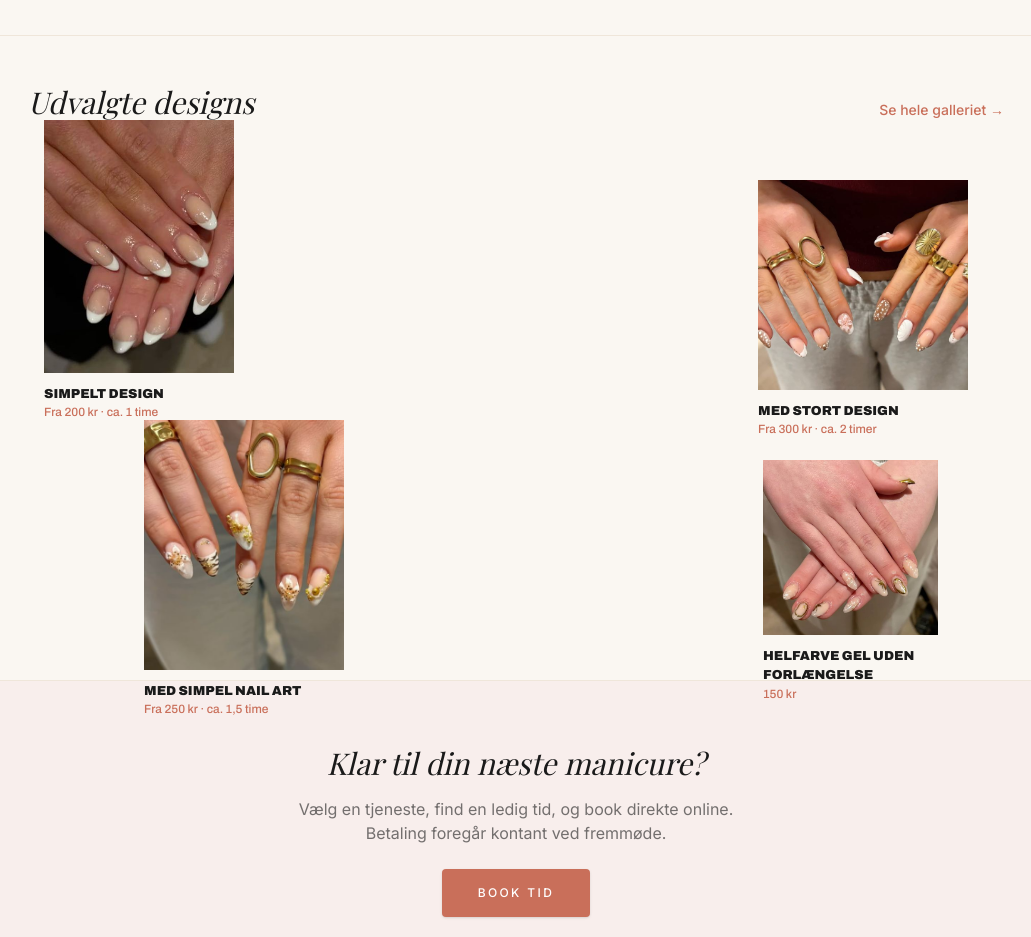
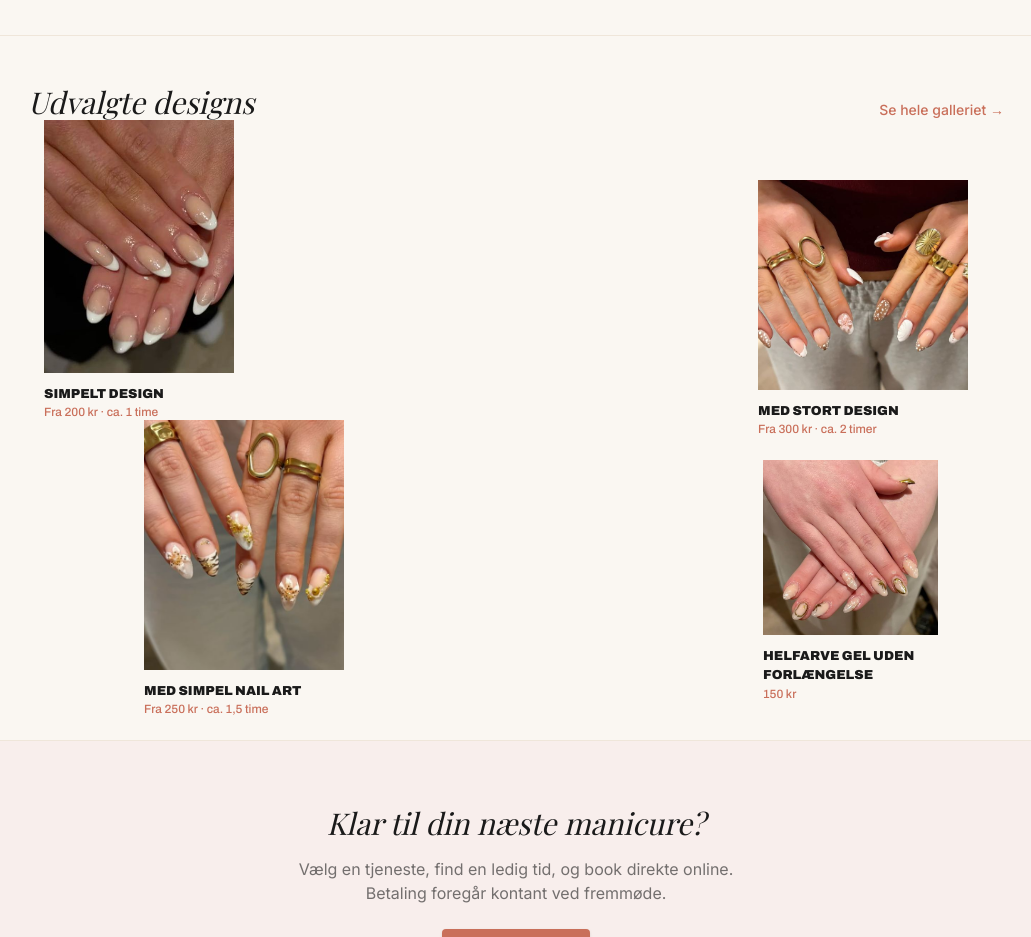
Before and after one commit to soph4638/zoega-nails, a Next.js app: page / in a window 1280 px wide. Shown: the part 660-1597 px from the top of the page, without its empty margins (124-1155 px from the left). Built offline with nearby package versions, Linux system fonts and the light colour scheme; a web font is replaced by a local one.

Commit message:
Fix text overlap in Udvalgte designs section

```diff
--- a/app/page.tsx
+++ b/app/page.tsx
@@ -49,7 +49,7 @@ export default function Home() {
           </Link>
         </div>
 
-        <div className="relative mx-auto grid max-w-5xl grid-cols-2 gap-8 px-4 py-10 sm:px-6 sm:py-14 md:block md:min-h-[560px] md:gap-0 md:py-4">
+        <div className="relative mx-auto grid max-w-5xl grid-cols-2 gap-8 px-4 py-10 sm:px-6 sm:py-14 md:block md:min-h-[620px] md:gap-0 md:py-4">
           {/* Simpelt design */}
           <div className="md:absolute md:left-10 md:top-0 md:w-[190px]">
             <div className="relative aspect-[3/4] overflow-hidden">
```
